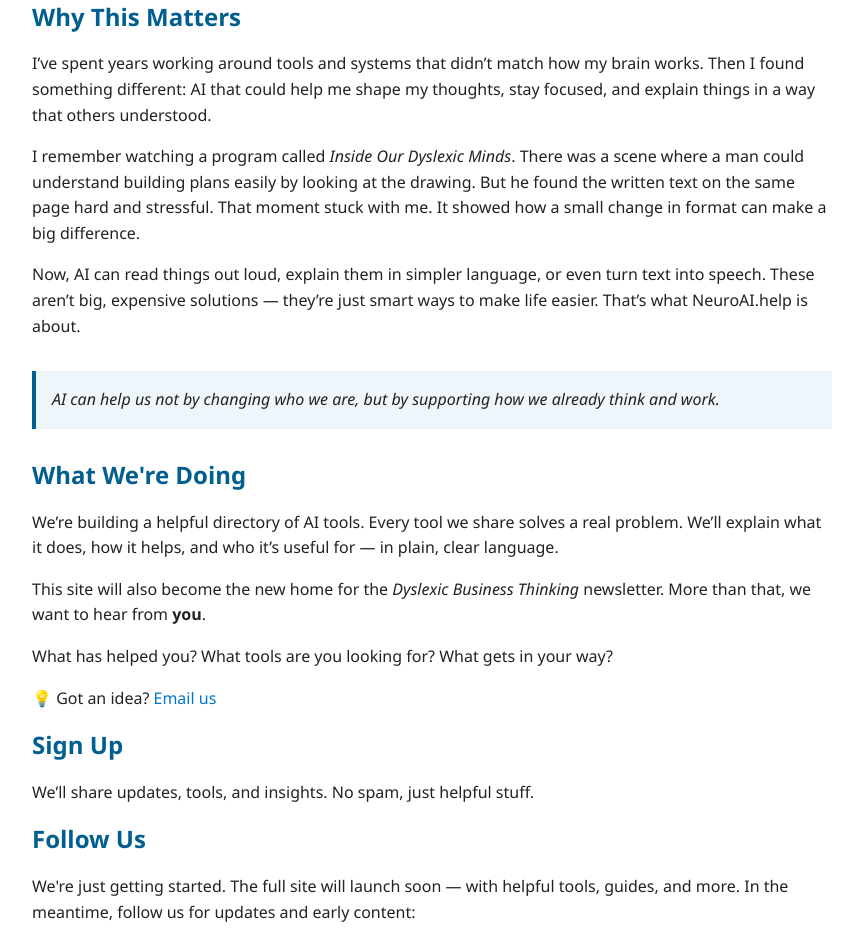
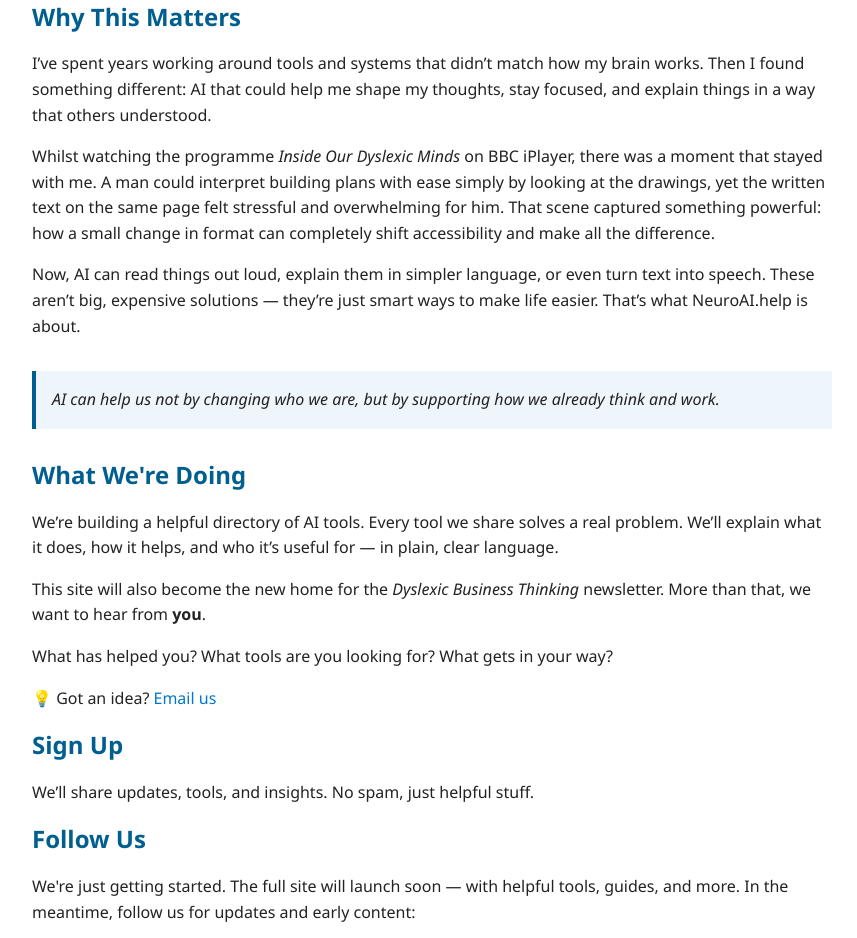
Before and after one commit to ik3112/neuroai, a plain HTML site: page index.html in a window 1280 px wide. Shown: the part 983-1921 px from the top of the page, without its empty margins (208-1065 px from the left). Drawn offline with Linux system fonts and the light colour scheme; grey boxes are pictures that could not be loaded; a script that the page names is missing.

Commit message:
Update index.html

```diff
--- a/index.html
+++ b/index.html
@@ -158,7 +158,7 @@
     <h2>Why This Matters</h2>
     <p>I’ve spent years working around tools and systems that didn’t match how my brain works. Then I found something different: AI that could help me shape my thoughts, stay focused, and explain things in a way that others understood.</p>
 
-    <p>I remember watching a program called <em>Inside Our Dyslexic Minds</em>. There was a scene where a man could understand building plans easily by looking at the drawing. But he found the written text on the same page hard and stressful. That moment stuck with me. It showed how a small change in format can make a big difference.</p>
+    <p>Whilst watching the programme <em>Inside Our Dyslexic Minds</em> on BBC iPlayer, there was a moment that stayed with me. A man could interpret building plans with ease simply by looking at the drawings, yet the written text on the same page felt stressful and overwhelming for him. That scene captured something powerful: how a small change in format can completely shift accessibility and make all the difference.</p>
 
     <p>Now, AI can read things out loud, explain them in simpler language, or even turn text into speech. These aren’t big, expensive solutions — they’re just smart ways to make life easier. That’s what NeuroAI.help is about.</p>
 
```
